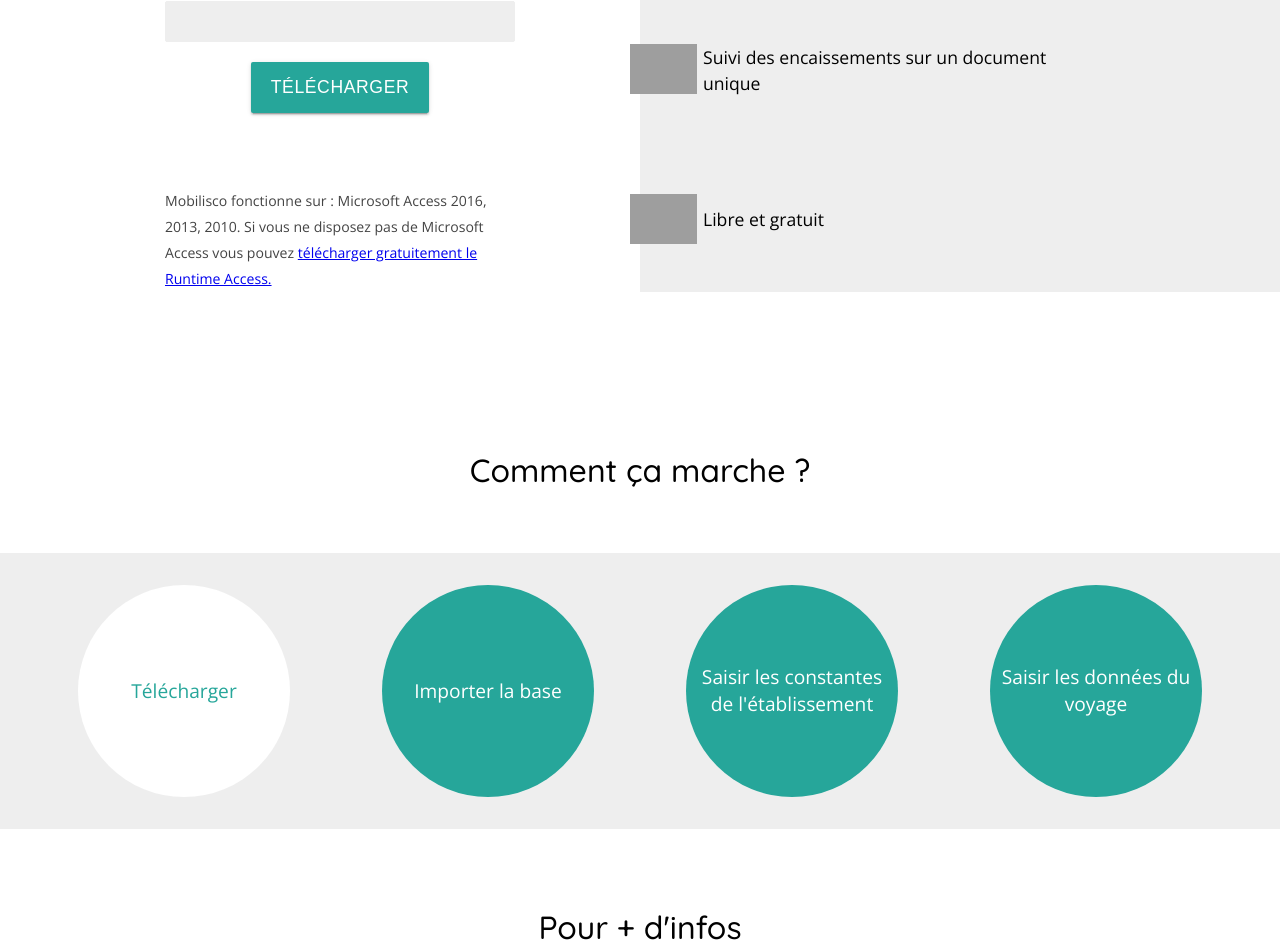
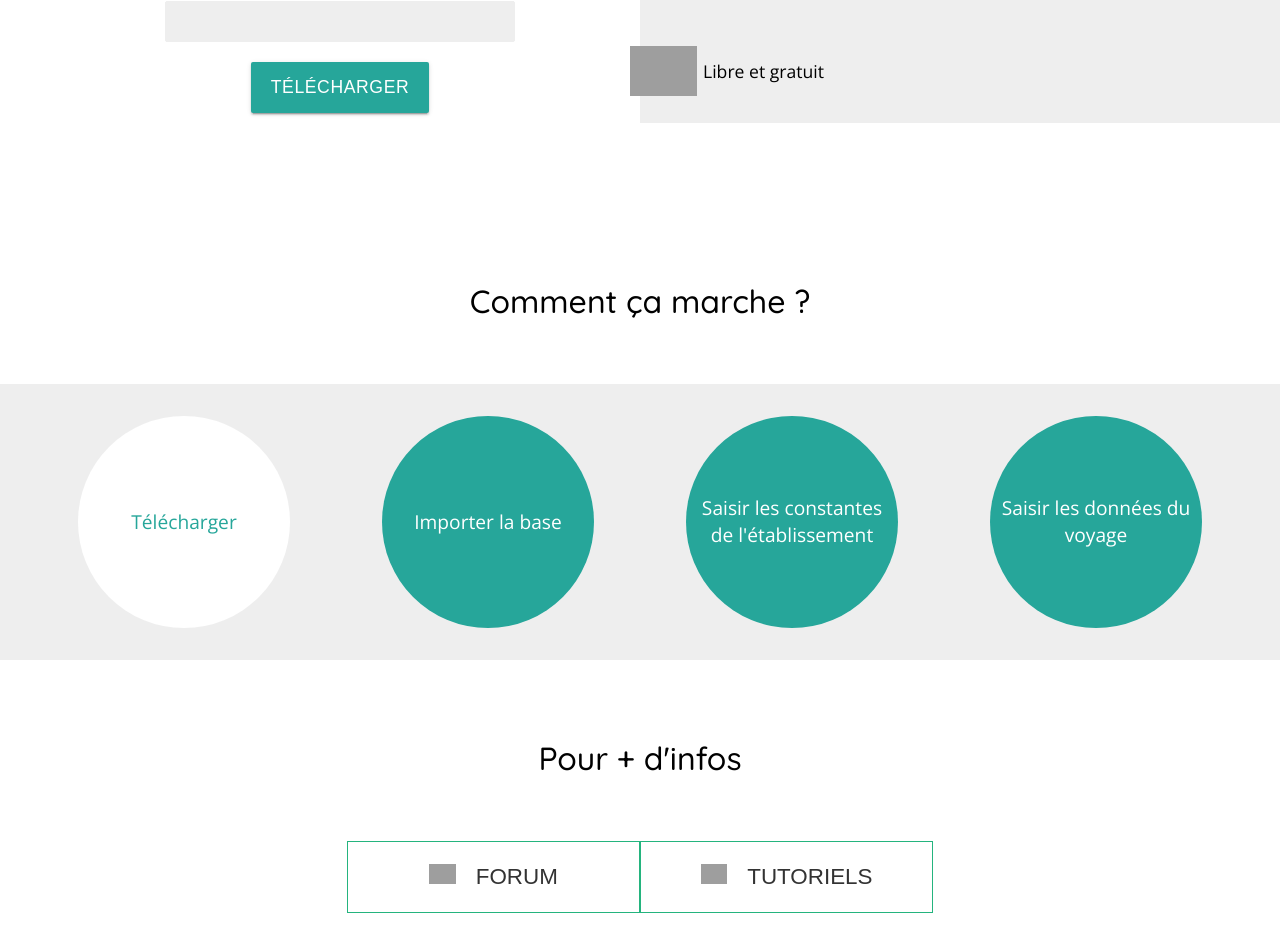
Before and after one commit to betagouv/open-academie, a Next.js app: page /mobilisco in a window 1280 px wide. Shown: the part 788-1740 px from the top of the page. Built offline with nearby package versions, Linux system fonts and the light colour scheme; grey boxes are pictures that could not be loaded; a web font is replaced by a local one.

Commit message:
Update download.js

```diff
--- a/components/download.js
+++ b/components/download.js
@@ -59,10 +59,7 @@ class Download extends React.Component {
 
         <input type="submit" value="Télécharger" />
 
-        <div className="small">
-          {this.constant.title} fonctionne sur : Microsoft Access 2016, 2013, 2010.
-          Si vous ne disposez pas de Microsoft Access vous pouvez <Link href="https://www.microsoft.com/fr-fr/download/details.aspx?id=10910"><a>télécharger gratuitement le Runtime Access.</a></Link>
-        </div>
+
 
         <style jsx>{`
           form {
```
